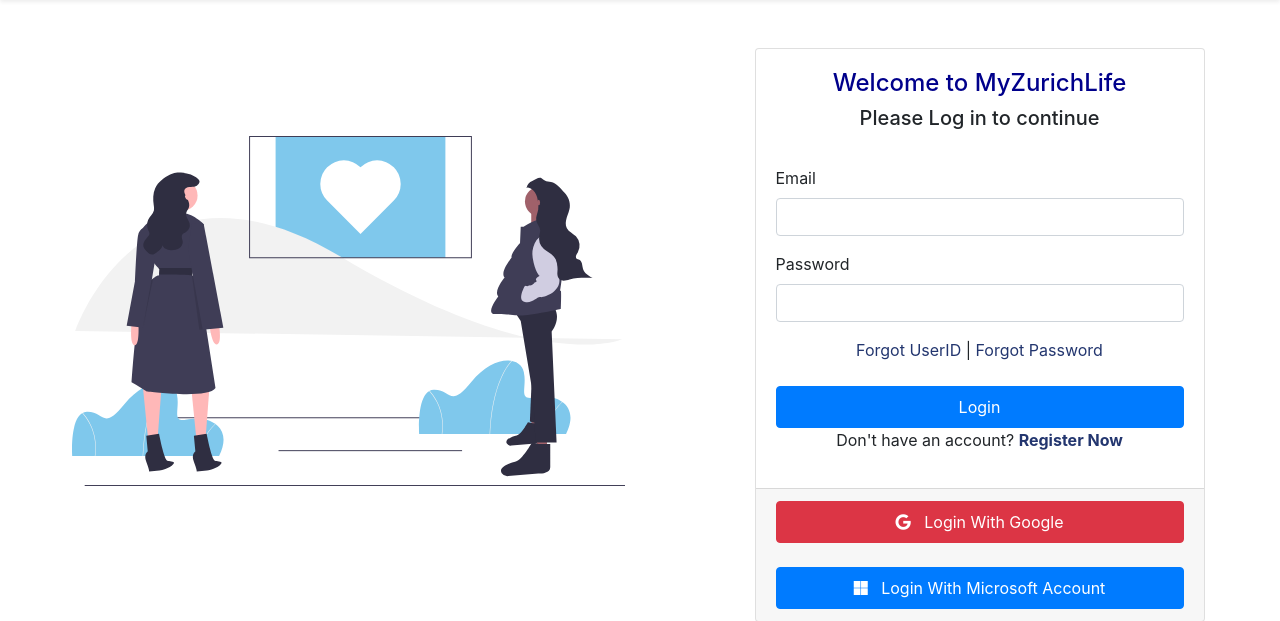
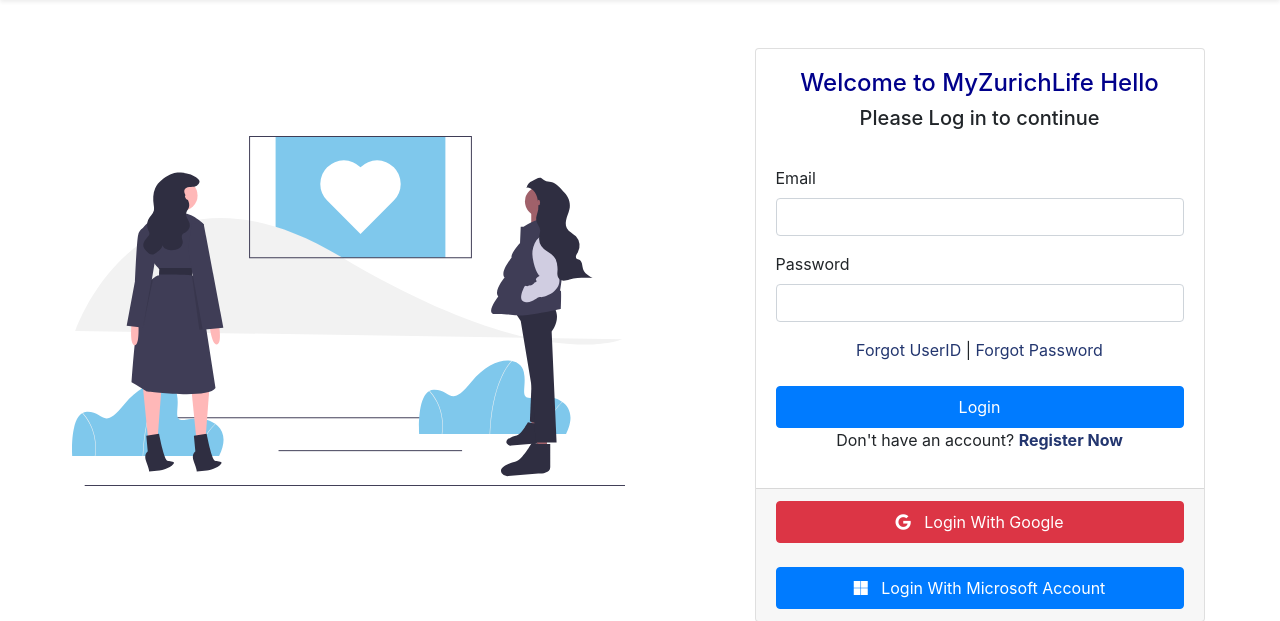
Before and after one commit to Stfuncode/zurich_test, a Django app: page / in a window 1280 px wide. Shown: the part 82-703 px from the top of the page. Run offline with Django 3.2, Linux system fonts and the light colour scheme; some libraries are stand-ins or nearby versions.

Commit message:
Changes to title

```diff
--- a/login/settings.py
+++ b/login/settings.py
@@ -158,9 +158,6 @@ STATIC_ROOT = os.path.join(BASE_DIR, 'static')
 LOGIN_REDIRECT_URL = 'homepage'
 LOGOUT_REDIRECT_URL = '/'
 
-
-
-
 EMAIL_HOST = 'smtp.gmail.com'
 EMAIL_PORT = 587
 EMAIL_USE_TLS = True
--- a/user_accounts/templates/registration/login.html
+++ b/user_accounts/templates/registration/login.html
@@ -24,7 +24,7 @@
         <div class="container form-container" style="width: 30rem">
             <div class="card mt-5 mx-auto">
                 <div class="card-body">
-                    <h4 style="color:darkblue; text-align:center">Welcome to MyZurichLife</h4>
+                    <h4 style="color:darkblue; text-align:center">Welcome to MyZurichLife Hello</h4>
                     <h5 style="text-align: center" class="card-title">Please Log in to continue</h5>
                     <br>
                     <form method="POST" >
```
